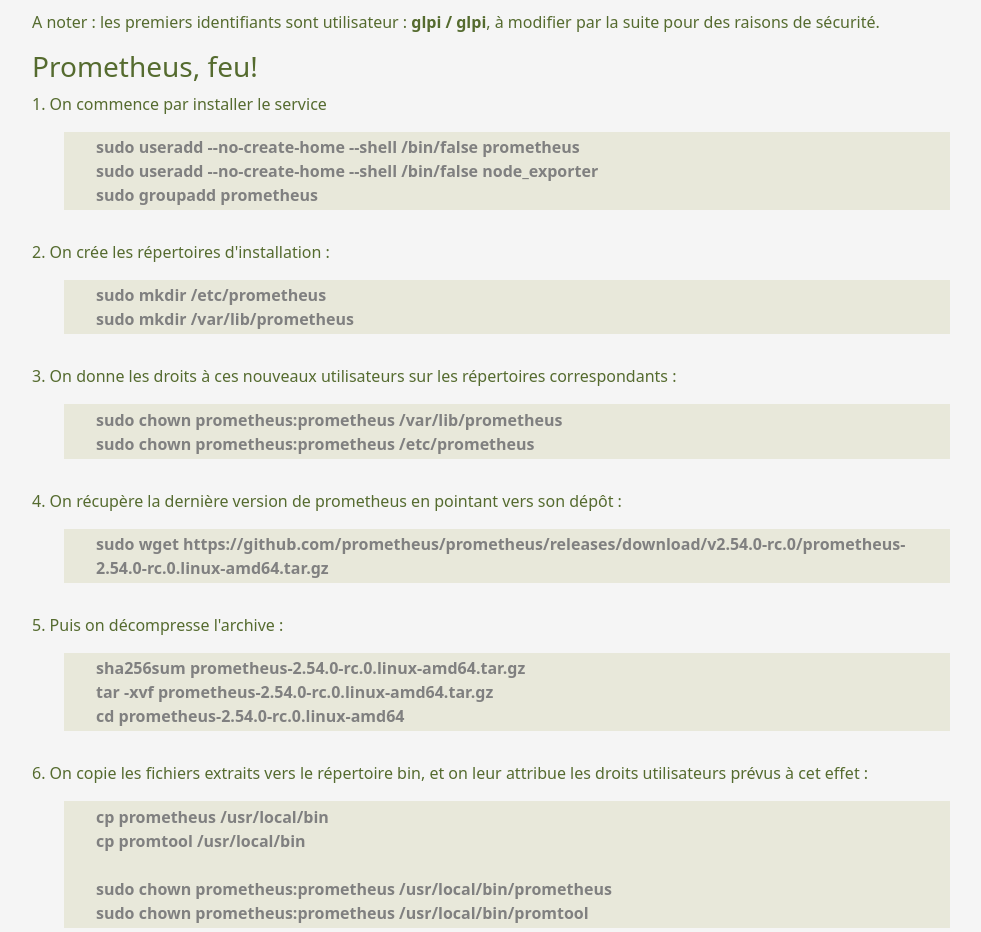
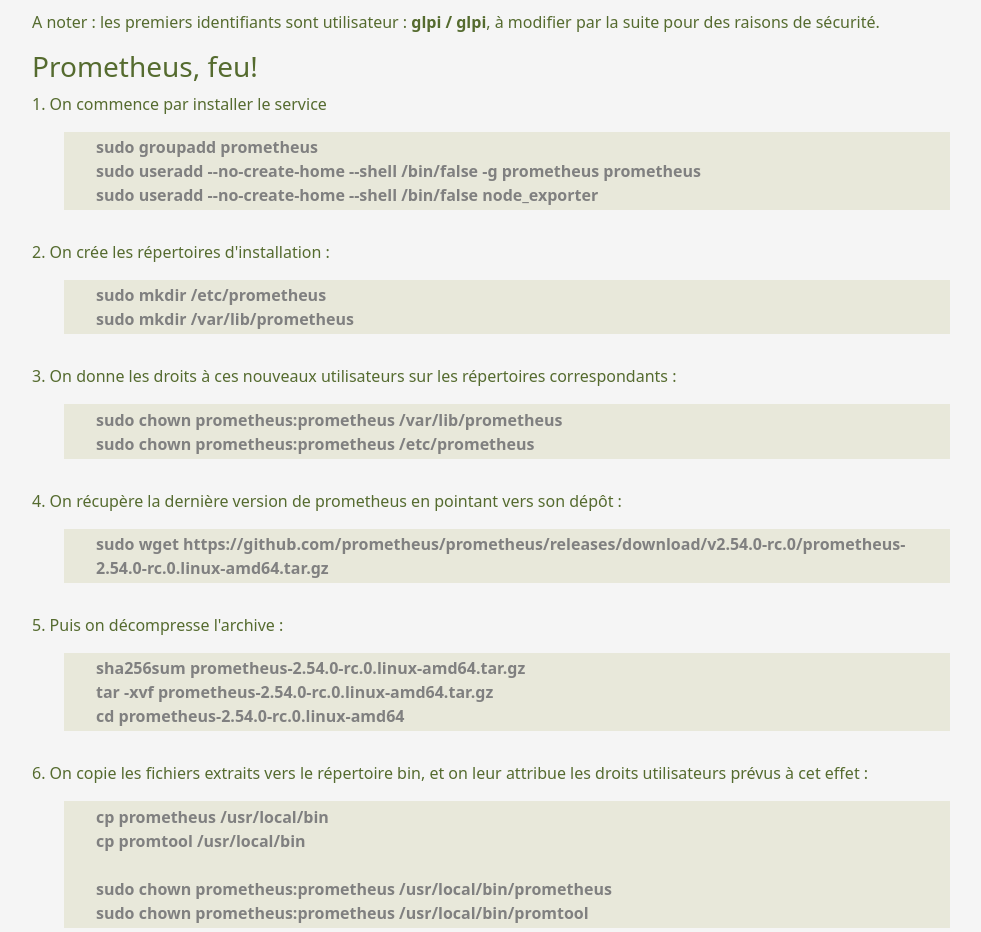
Before and after one commit to GitMalice/startReact, a React (Vite) app: page /monitoring in a window 1280 px wide. Shown: the part 3480-4412 px from the top of the page, without its empty margins (133-1114 px from the left). Built offline with nearby package versions, Linux system fonts and the light colour scheme.

Commit message:
fix group command order

```diff
--- a/src/components/Monitoring.tsx
+++ b/src/components/Monitoring.tsx
@@ -116,11 +116,12 @@
       <h3 className="sous_titre">Prometheus, feu!</h3>
       <p>1. On commence par installer le service</p>
       <p className="code">
-        sudo useradd --no-create-home --shell /bin/false prometheus
+        sudo groupadd prometheus
+        <br />
+        sudo useradd --no-create-home --shell /bin/false -g prometheus
+        prometheus
         <br />
         sudo useradd --no-create-home --shell /bin/false node_exporter
-        <br />
-        sudo groupadd prometheus
       </p>
       <p>2. On crée les répertoires d'installation :</p>
       <p className="code">
```
